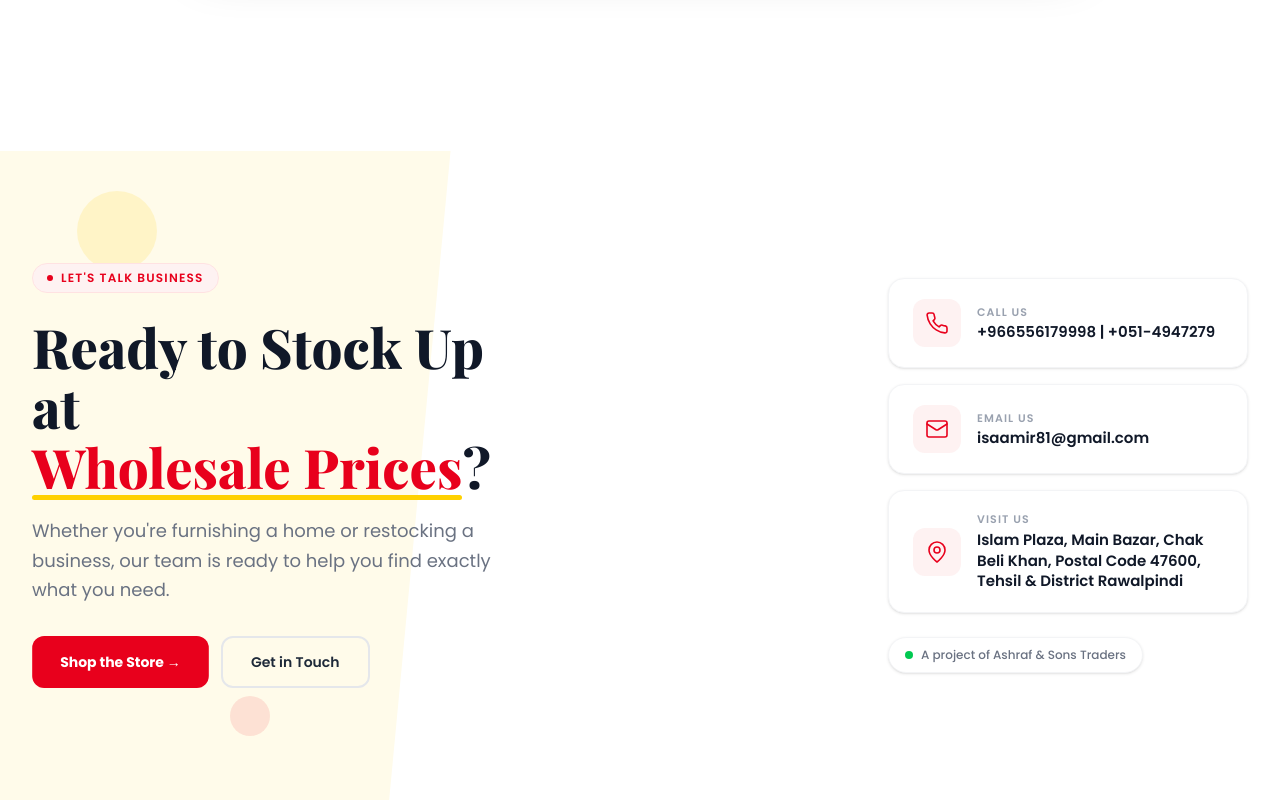
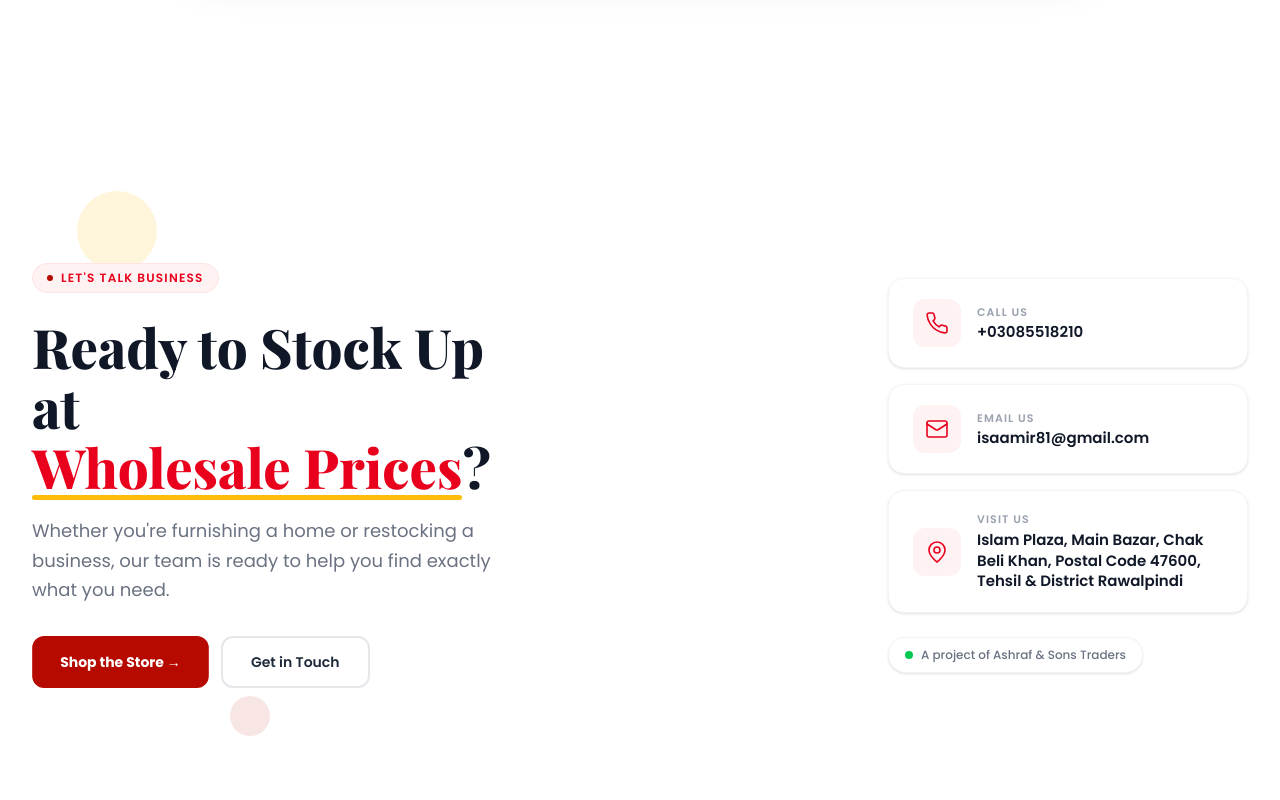
Before and after one commit to Valuemax-Carry/value-max, a Next.js app: page / in a window 1280 px wide. Shown: the part 1932-2732 px from the top of the page. Built offline with nearby package versions, Linux system fonts and the light colour scheme.

Commit message:
Update contact information and adjust color scheme in Contact component

```diff
--- a/app/globals.css
+++ b/app/globals.css
@@ -1,4 +1,8 @@
 @import "tailwindcss";
+
+body{
+    background-color: #ffffff;
+}
 
 html{
     scroll-behavior: smooth;
--- a/components/app-shell/Navbar.js
+++ b/components/app-shell/Navbar.js
@@ -42,7 +42,7 @@ export default function Navbar() {
         <div className="hidden md:flex bg-[#b60a01] justify-center gap-8 py-1.5 text-[11.5px] text-white/90 tracking-wide">
           <span>📦 Bulk Orders Welcome</span>
           <span>🚚 Free Delivery on Orders above Rs.2,000</span>
-          <span>☎️ +966 55-617-9998</span>
+          <span>☎️ +03085518210</span>
         </div>
 
         <div className="max-w-[1280px] mx-auto px-5 h-[70px] flex items-center gap-5">
--- a/components/app-shell/WhatsaapIcon.js
+++ b/components/app-shell/WhatsaapIcon.js
@@ -2,7 +2,7 @@
 
 import { useState } from "react";
 
-const WHATSAPP_NUMBER = "+966556179998";
+const WHATSAPP_NUMBER = "+03085518210";
 const WHATSAPP_MESSAGE = "Hello! I'm interested in shopping at ValueMax Cash & Carry.";
 
 export default function WhatsappIcon() {
--- a/components/landing/Contact.js
+++ b/components/landing/Contact.js
@@ -10,7 +10,7 @@ const CONTACT_CARDS = [
       </svg>
     ),
     label: "Call Us",
-    value: "+966556179998 | +051-4947279",
+    value: "+03085518210",
   },
   {
     icon: (
@@ -92,7 +92,7 @@ export default function Contact() {
         .vm-c-card:nth-child(3) { animation-delay: 0.8s; }
 
         .vm-c-shimmer {
-          background: linear-gradient(90deg, #E8001C 0%, #FFD100 40%, #E8001C 60%, #FFD100 100%);
+          background: linear-gradient(90deg, ##b60a01 0%, ##ffbc0b 40%, #b60a01 60%, #ffbc0b 100%);
           background-size: 200% auto;
           -webkit-background-clip: text;
           -webkit-text-fill-color: transparent;
@@ -112,7 +112,7 @@ export default function Contact() {
           bottom: -4px;
           left: 0; right: 0;
           height: 5px;
-          background: #FFD100;
+          background: #ffbc0b;
           border-radius: 3px;
           transform-origin: left;
           animation: slideRight 0.6s cubic-bezier(0.22,1,0.36,1) 0.75s both;
@@ -150,24 +150,24 @@ export default function Contact() {
           transition: all 0.22s cubic-bezier(0.22,1,0.36,1);
         }
         .vm-c-icon-card:hover .vm-c-icon-wrap {
-          background: #E8001C;
+          background: #b60a01;
           color: #fff;
         }
       `}</style>
 
-      <section ref={sectionRef} className="vm-contact relative bg-white overflow-hidden mt-20"
+      <section ref={sectionRef} className="vm-contact relative bg-[#ffffff] overflow-hidden mt-20"
       id="contact">
-        <div className="absolute top-0 left-0 w-[40%] h-full bg-[#fffbea] hidden lg:block" style={{clipPath: "polygon(0 0, 88% 0, 76% 100%, 0% 100%)"}} />
+        <div className="absolute top-0 left-0 w-[40%] h-full bg-[#ffffff] hidden lg:block" style={{clipPath: "polygon(0 0, 88% 0, 76% 100%, 0% 100%)"}} />
 
-        <div className="absolute top-10 left-[6%] w-20 h-20 bg-[#FFD100] rounded-full opacity-15 vm-c-badge-float hidden lg:block" />
-        <div className="absolute bottom-16 left-[18%] w-10 h-10 bg-[#E8001C] rounded-full opacity-10 vm-c-badge-float hidden lg:block" style={{animationDelay: "1s"}} />
+        <div className="absolute top-10 left-[6%] w-20 h-20 bg-[#ffbc0b] rounded-full opacity-15 vm-c-badge-float hidden lg:block" />
+        <div className="absolute bottom-16 left-[18%] w-10 h-10 bg-[#b60a01] rounded-full opacity-10 vm-c-badge-float hidden lg:block" style={{animationDelay: "1s"}} />
 
         <div className="relative max-w-[1280px] mx-auto px-5 sm:px-8 py-16 sm:py-20 lg:py-28 flex flex-col lg:flex-row lg:justify-between lg:items-center gap-12">
 
           <div className="relative z-10 max-w-[480px]">
             {visible && (
               <div className="vm-c-up-1 inline-flex items-center gap-2 bg-red-50 border border-red-100 text-[#E8001C] text-xs font-semibold px-3.5 py-1.5 rounded-full mb-6 uppercase tracking-widest">
-                <span className="w-1.5 h-1.5 rounded-full bg-[#E8001C] animate-pulse inline-block" />
+                <span className="w-1.5 h-1.5 rounded-full bg-[#b60a01] animate-pulse inline-block" />
                 Let's Talk Business
               </div>
             )}
@@ -188,7 +188,7 @@ export default function Contact() {
 
             {visible && (
               <div className="vm-c-up-4 flex flex-wrap gap-3">
-                <button className="vm-c-cta bg-[#E8001C] hover:bg-[#c0001a] text-white font-bold text-sm px-7 py-3.5 rounded-xl border-none cursor-pointer">
+                <button className="vm-c-cta bg-[#b60a01] hover:bg-[#c0001a] text-white font-bold text-sm px-7 py-3.5 rounded-xl border-none cursor-pointer">
                   Shop the Store →
                 </button>
                 <button className="vm-c-outline border-2 border-gray-200 text-gray-800 font-semibold text-sm px-7 py-3.5 rounded-xl bg-transparent cursor-pointer">
--- a/components/landing/Hero.js
+++ b/components/landing/Hero.js
@@ -212,7 +212,7 @@ export default function Hero() {
                 </div>
                 <video
                   className="absolute inset-0 w-full h-full object-cover opacity-0 [&:not([src=''])]:opacity-100 transition-opacity duration-500"
-                  src="/herovideo.mp4"
+                  src="/videos/herovideo.mp4"
                   autoPlay
                   muted
                   loop
@@ -287,7 +287,7 @@ export default function Hero() {
               </div>
               <video
                 className="relative z-10 w-full h-full object-cover"
-                src="/herovideo.mp4"
+                src="/videos/herovideo.mp4"
                 autoPlay
                 muted
                 loop
```
Also changed, not shown: public/banner.jpeg (deleted), 1 other file (tests, documents, lock files or other folders).
